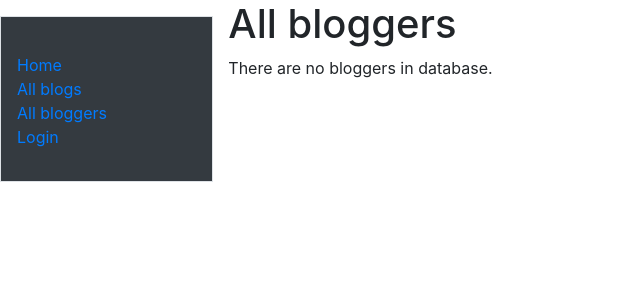
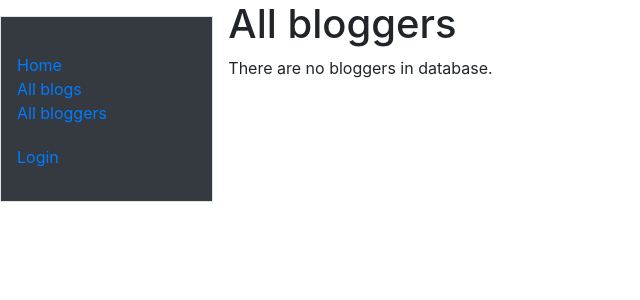
Before and after one commit to AndriiOshtuk/MDN-DIY-mini-blog, a Django app: page /blog/bloggers/ in a window 1280 px wide. Shown: the top 300 px of the page, without its empty margins (0-640 px from the left). Run offline with Django 3.2, Linux system fonts and the light colour scheme; data that the repository does not hold is empty; some libraries are stand-ins or nearby versions.

Commit message:
Added space in navigation bar to meet formal requirements

```diff
--- a/blog/templates/base_generic.html
+++ b/blog/templates/base_generic.html
@@ -18,6 +18,9 @@
                         <li><a href="{% url 'index' %}">Home</a></li>
                         <li><a href="{% url 'blogs' %}">All blogs</a></li>
                         <li><a href="{% url 'bloggers' %}">All bloggers</a></li>
+                    </ul>
+
+                    <ul class="sidebar-nav">
                         {% if user.is_authenticated %}
                             <li>User: {{ user.get_username }}</li>
                             <li><a href="{% url 'logout'%}">Logout</a></li>
```
